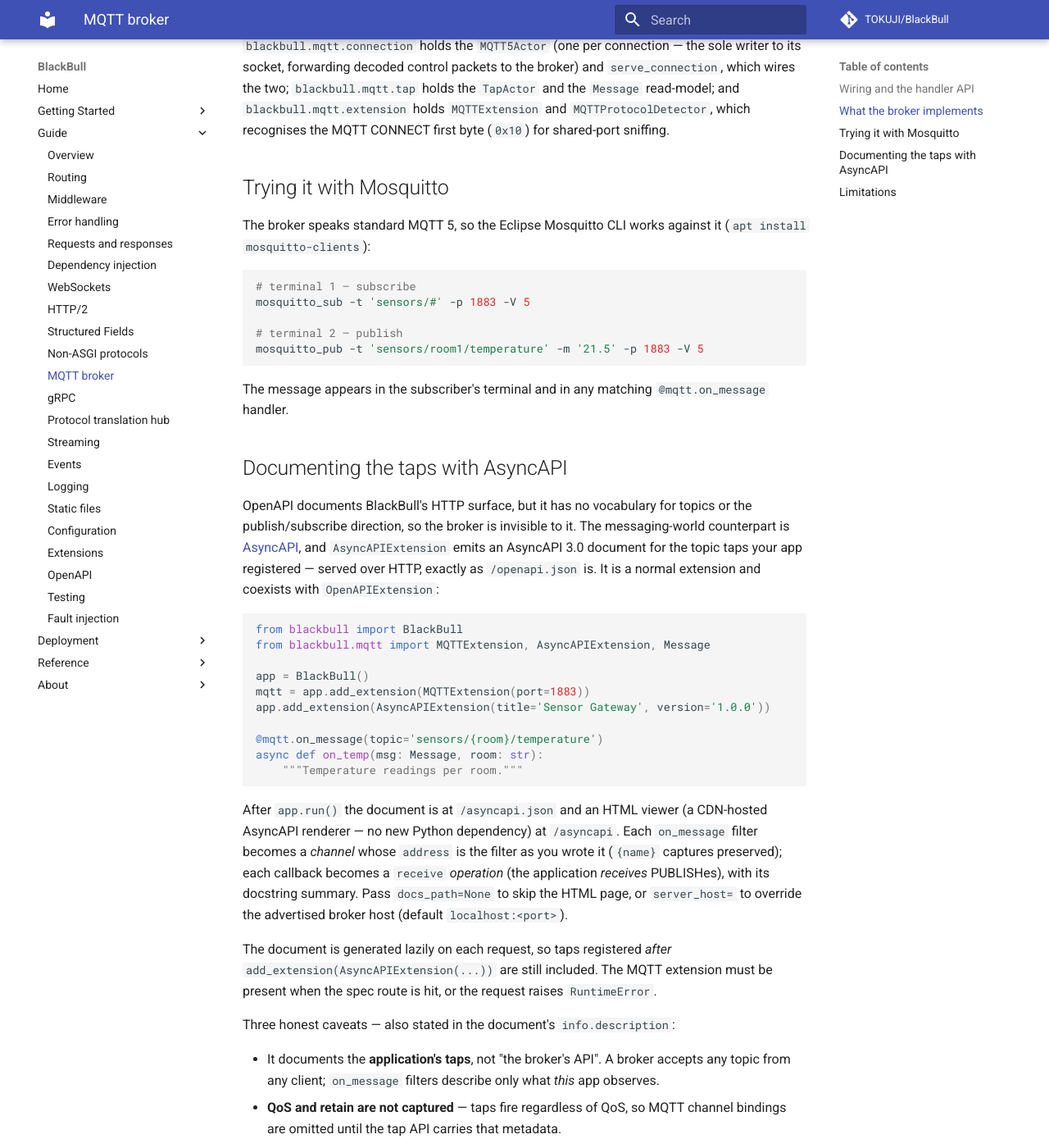
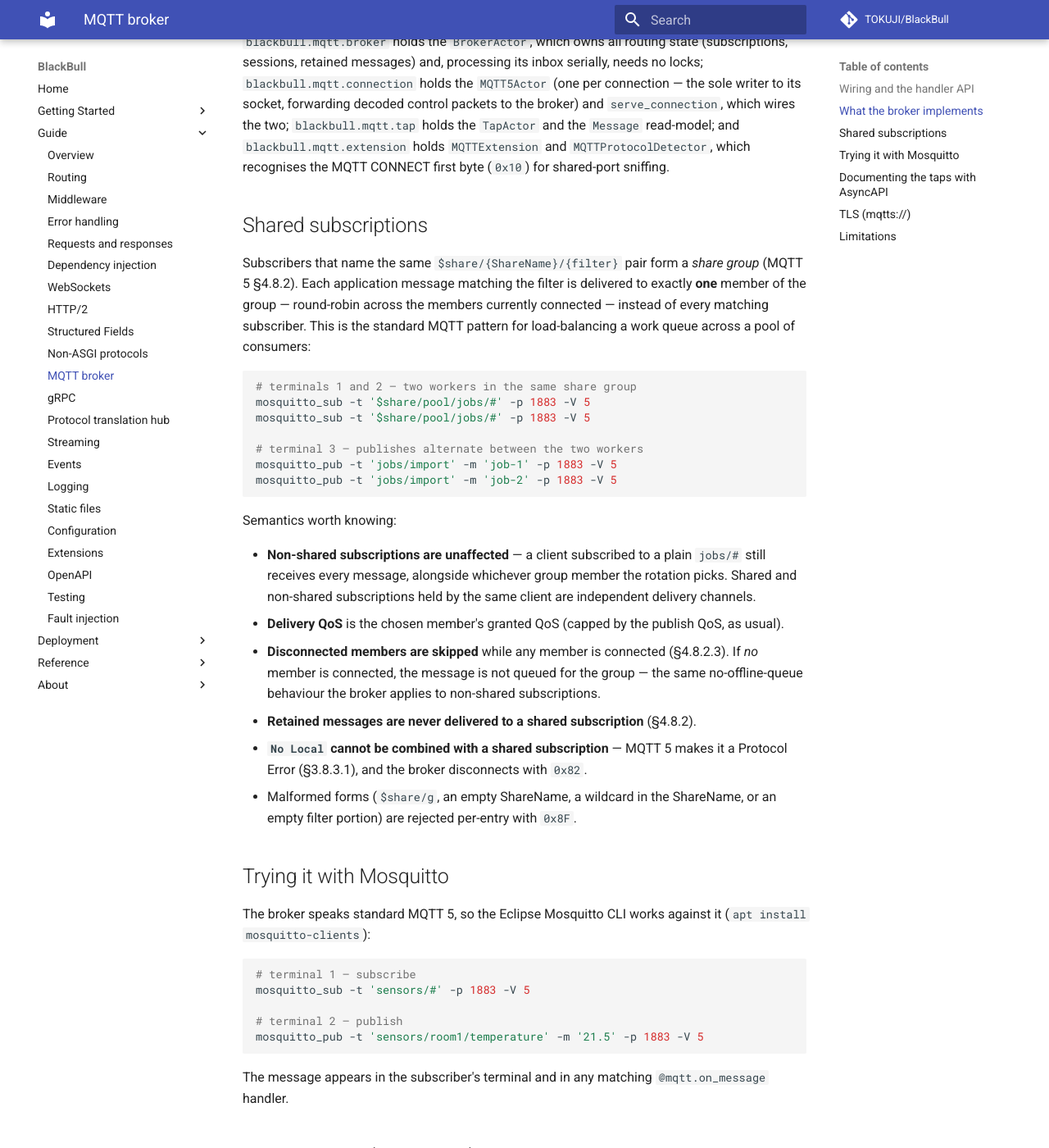
Before and after one commit to TOKUJI/BlackBull, an MkDocs documentation site: the page built from docs/guide/mqtt.md, in a window 1280 px wide and 1400 px high, scrolled down 2747 px. Shown: the whole window at 82% size. Built offline with MkDocs 1.6.1 and Material for MkDocs 9.7.7, drawn with Linux system fonts in a browser that asks for light colours; comment, search, counter and statistics services are not loaded; some of the changed text lies outside the part shown.

Commit message:
docs: shared subscriptions + mqtts:// (Sprint 75)
- docs/guide/mqtt.md: shared-subscriptions section (semantics, mosquitto
  work-queue example, offline/no-queue behaviour, No Local protocol error,
  retained exclusion); capability table updated (0x9E row gone, Retain
  Handling honoured); TLS (mqtts://) section; limitations trimmed to the
  WebSocket transport.
- KNOWN_LIMITATIONS.md: raw bindings are cleartext by default with per-binding
  tls=True opt-in, not cleartext-only.
- CHANGELOG [Unreleased]: Sprint 75 entries (shared subscriptions, RH1,
  raw-binding TLS, 0x9E spec change, port=0 listener fix).

Co-Authored-By: Claude Fable 5 <noreply@anthropic.com>

````diff
--- a/docs/guide/mqtt.md
+++ b/docs/guide/mqtt.md
@@ -89,7 +89,8 @@ conformance matrix:
 | Area | Support |
 |------|---------|
 | Connection | CONNECT / CONNACK, protocol-level check (rejects non-5 with `0x84`), Clean Start, Session Present |
-| Subscriptions | SUBSCRIBE / SUBACK, UNSUBSCRIBE / UNSUBACK, `+` and `#` wildcards, `$`-topic rules; `No Local` and `Retain As Published` options honoured; invalid Topic Filters rejected (`0x8F`). Shared subscriptions (`$share/…`) are **not implemented** and are rejected with `0x9E` rather than silently broadcast |
+| Subscriptions | SUBSCRIBE / SUBACK, UNSUBSCRIBE / UNSUBACK, `+` and `#` wildcards, `$`-topic rules; `No Local`, `Retain As Published`, and `Retain Handling` (0/1/2, §3.3.1.3) options honoured; invalid Topic Filters rejected (`0x8F`) |
+| Shared subscriptions | `$share/{ShareName}/{filter}` groups (§4.8.2): each matching message goes to exactly **one** connected group member, round-robin — see below |
 | Publish | invalid Topic Names (wildcards / null) rejected (`0x90`), never routed or retained |
 | QoS 0 | fire-and-forget delivery |
 | QoS 1 | PUBACK round-trip |
@@ -113,6 +114,43 @@ wires the two; `blackbull.mqtt.tap` holds the `TapActor` and the `Message`
 read-model; and `blackbull.mqtt.extension` holds `MQTTExtension` and
 `MQTTProtocolDetector`, which recognises the MQTT CONNECT first byte (`0x10`) for
 shared-port sniffing.
+
+## Shared subscriptions
+
+Subscribers that name the same `$share/{ShareName}/{filter}` pair form a
+*share group* (MQTT 5 §4.8.2). Each application message matching the filter is
+delivered to exactly **one** member of the group — round-robin across the
+members currently connected — instead of every matching subscriber. This is
+the standard MQTT pattern for load-balancing a work queue across a pool of
+consumers:
+
+```bash
+# terminals 1 and 2 — two workers in the same share group
+mosquitto_sub -t '$share/pool/jobs/#' -p 1883 -V 5
+mosquitto_sub -t '$share/pool/jobs/#' -p 1883 -V 5
+
+# terminal 3 — publishes alternate between the two workers
+mosquitto_pub -t 'jobs/import' -m 'job-1' -p 1883 -V 5
+mosquitto_pub -t 'jobs/import' -m 'job-2' -p 1883 -V 5
+```
+
+Semantics worth knowing:
+
+- **Non-shared subscriptions are unaffected** — a client subscribed to a plain
+  `jobs/#` still receives every message, alongside whichever group member the
+  rotation picks. Shared and non-shared subscriptions held by the same client
+  are independent delivery channels.
+- **Delivery QoS** is the chosen member's granted QoS (capped by the publish
+  QoS, as usual).
+- **Disconnected members are skipped** while any member is connected
+  (§4.8.2.3). If *no* member is connected, the message is not queued for the
+  group — the same no-offline-queue behaviour the broker applies to non-shared
+  subscriptions.
+- **Retained messages are never delivered to a shared subscription** (§4.8.2).
+- **`No Local` cannot be combined with a shared subscription** — MQTT 5 makes
+  it a Protocol Error (§3.8.3.1), and the broker disconnects with `0x82`.
+- Malformed forms (`$share/g`, an empty ShareName, a wildcard in the ShareName,
+  or an empty filter portion) are rejected per-entry with `0x8F`.
 
 ## Trying it with Mosquitto
 
@@ -175,10 +213,18 @@ Three honest caveats — also stated in the document's `info.description`:
 - **Payloads are opaque bytes** (`application/octet-stream`) until a future
   opt-in `schema=` on `on_message` lands.
 
+## TLS (`mqtts://`)
+
+`MQTTExtension(port=8883, tls=True)` serves the broker port over TLS using the
+same certificate the HTTPS listener uses — pass `certfile`/`keyfile` (or an
+`ssl_context`) to `app.run()` as usual. The server refuses to start if
+`tls=True` is set with no certificate configured. Cleartext remains the
+default (`tls=False`), so existing deployments are unchanged.
+
 ## Limitations
 
-- **Cleartext only.** TLS / MQTT-over-WebSocket transport is not yet wired up,
-  matching the bridge's current limits.
+- **No MQTT-over-WebSocket transport.** TLS is supported via
+  `MQTTExtension(tls=True)`; the WebSocket binding is not yet wired up.
 - **Single owner (HTTP still scales).** The broker runs on **worker 0** only —
   its state (subscriptions, sessions, retained messages) lives in that one
   process and is neither shared across workers nor persisted across restarts.
````
Also changed, not shown: CHANGELOG.md (+32 -0 lines), KNOWN_LIMITATIONS.md (+11 -8 lines).
